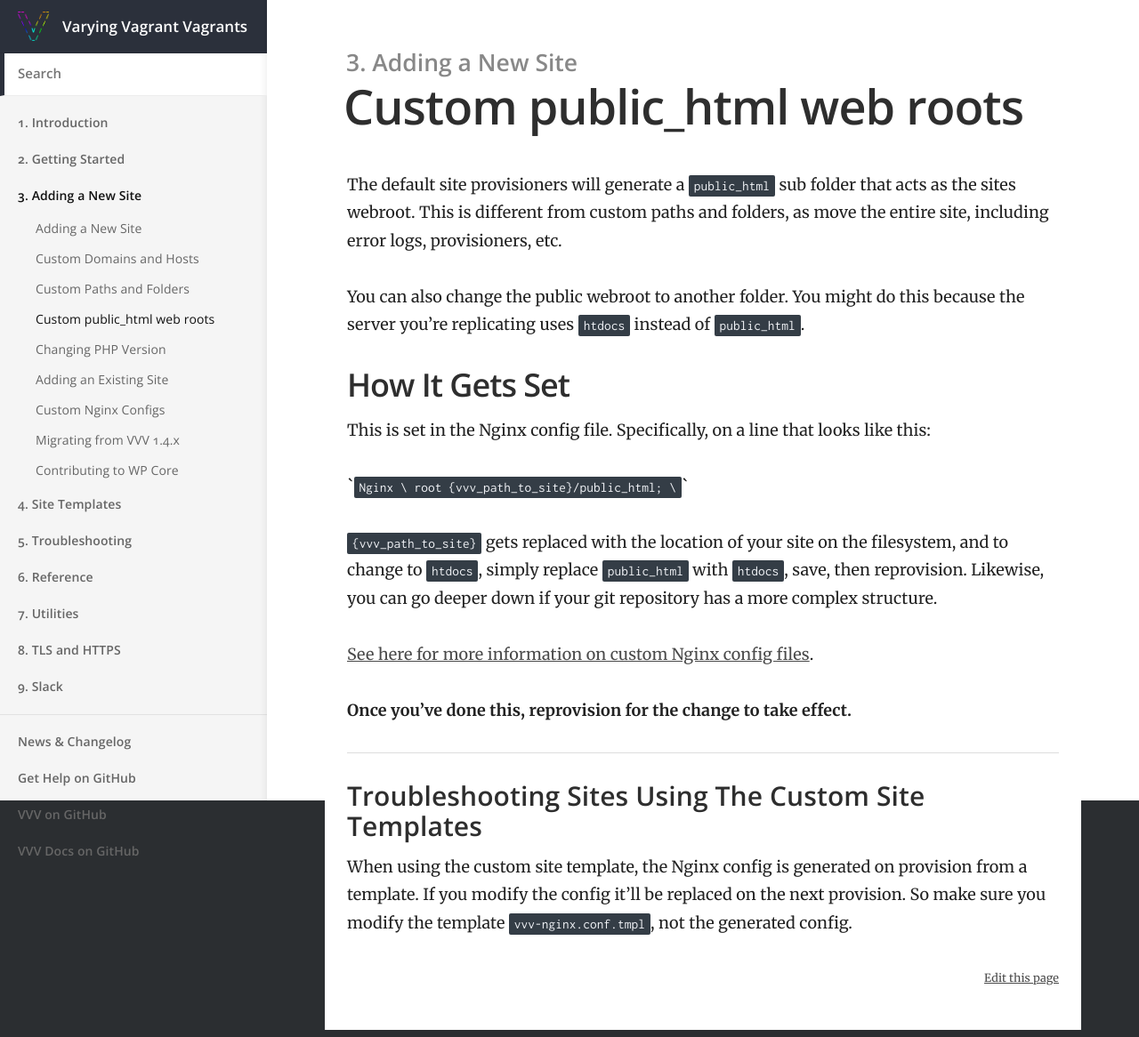
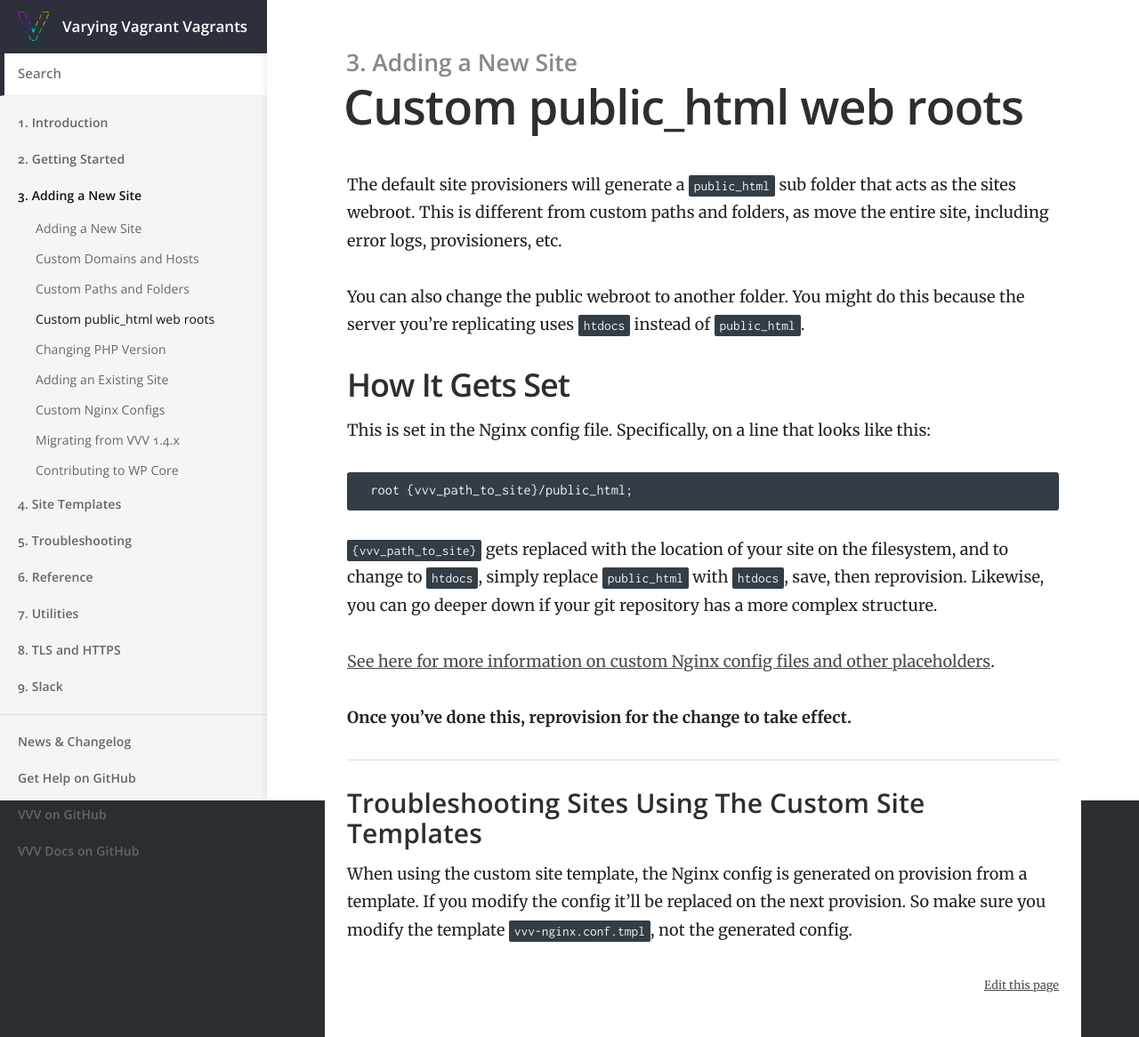
Before and after one commit to Varying-Vagrant-Vagrants/varyingvagrantvagrants.org, a Jekyll site: the page built from docs/en-US/adding-a-new-site/custom-public_html.md, in a window 1280 px wide. Shown: the whole page at 89% size. Built offline with Jekyll 4.4.1, drawn with Linux system fonts in a browser that asks for light colours.

Commit message:
reverting sentence

````diff
--- a/docs/en-US/adding-a-new-site/custom-public_html.md
+++ b/docs/en-US/adding-a-new-site/custom-public_html.md
@@ -15,13 +15,13 @@ You can also change the public webroot to another folder. You might do this beca
 
 This is set in the Nginx config file. Specifically, on a line that looks like this:
 
-\```Nginx
-\  root {vvv_path_to_site}/public_html;
-\```
+```Nginx
+  root {vvv_path_to_site}/public_html;
+```
 
 `{vvv_path_to_site}` gets replaced with the location of your site on the filesystem, and to change to `htdocs`, simply replace `public_html` with `htdocs`, save, then reprovision. Likewise, you can go deeper down if your git repository has a more complex structure.
 
-[See here for more information on custom Nginx config files](https://varyingvagrantvagrants.org/docs/en-US/adding-a-new-site/custom-nginx/).
+[See here for more information on custom Nginx config files and other placeholders](https://varyingvagrantvagrants.org/docs/en-US/adding-a-new-site/custom-nginx/).
 
 **Once you've done this, reprovision for the change to take effect.**
 
````
